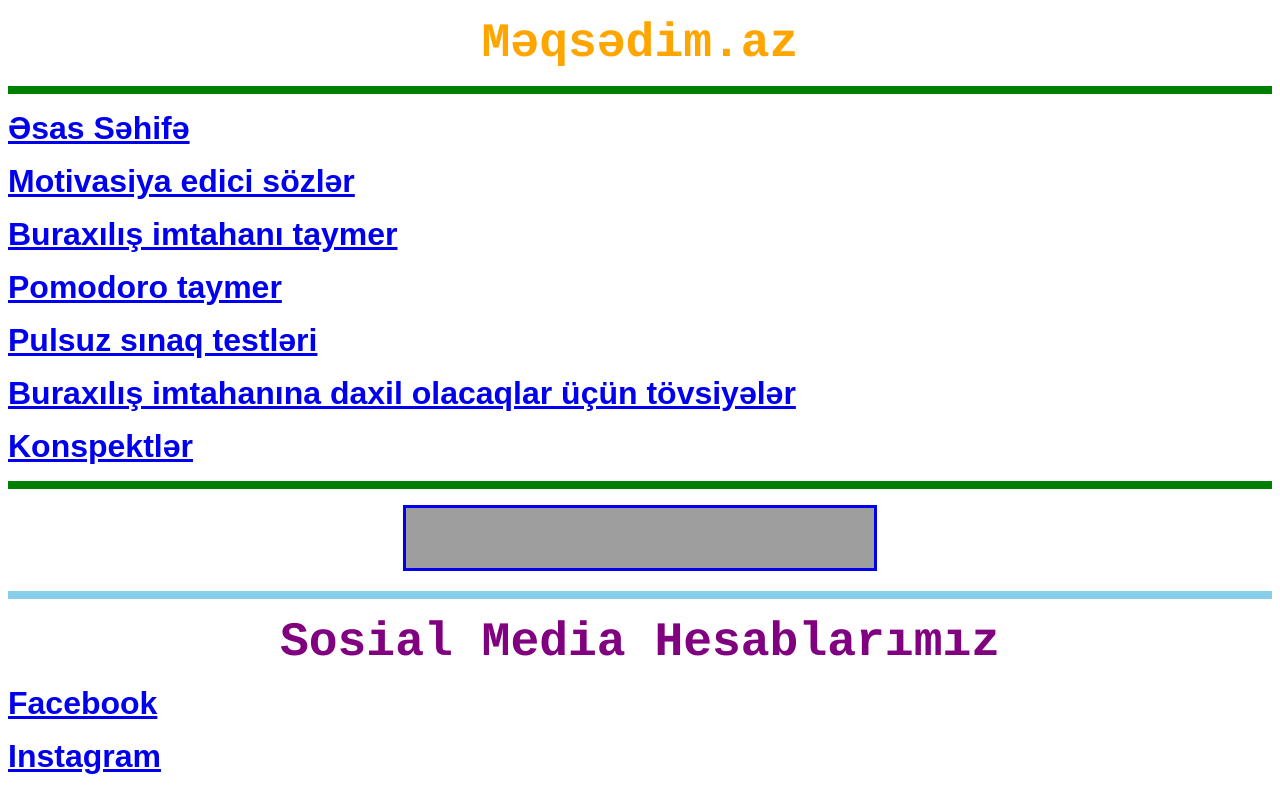
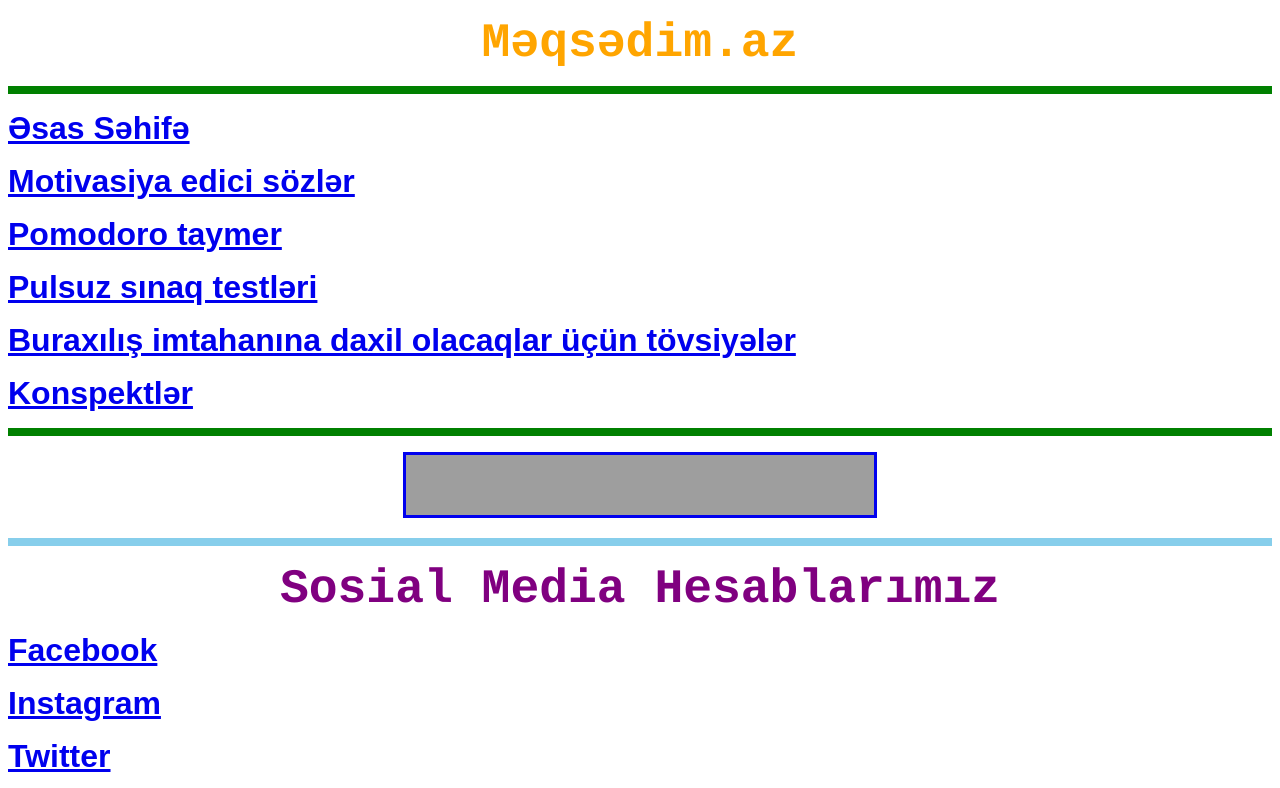
Before and after one commit to meqsedim/meqsed, a plain HTML site: page index.html in a window 1280 px wide. Shown: the top 788 px of the page. Drawn offline with Linux system fonts and the light colour scheme; grey boxes are pictures that could not be loaded.

Commit message:
Update index.html

```diff
--- a/index.html
+++ b/index.html
@@ -31,15 +31,6 @@
                 <strong>
                    <a href="mot.html">
                        Motivasiya edici sözlər
-                   </a>
-                </strong>
-            </font>
-        </p>
-        <p>
-            <font size="6" face="arial">
-                <strong>
-                   <a href="taymer.html">
-                       Buraxılış imtahanı taymer
                    </a>
                 </strong>
             </font>
```
